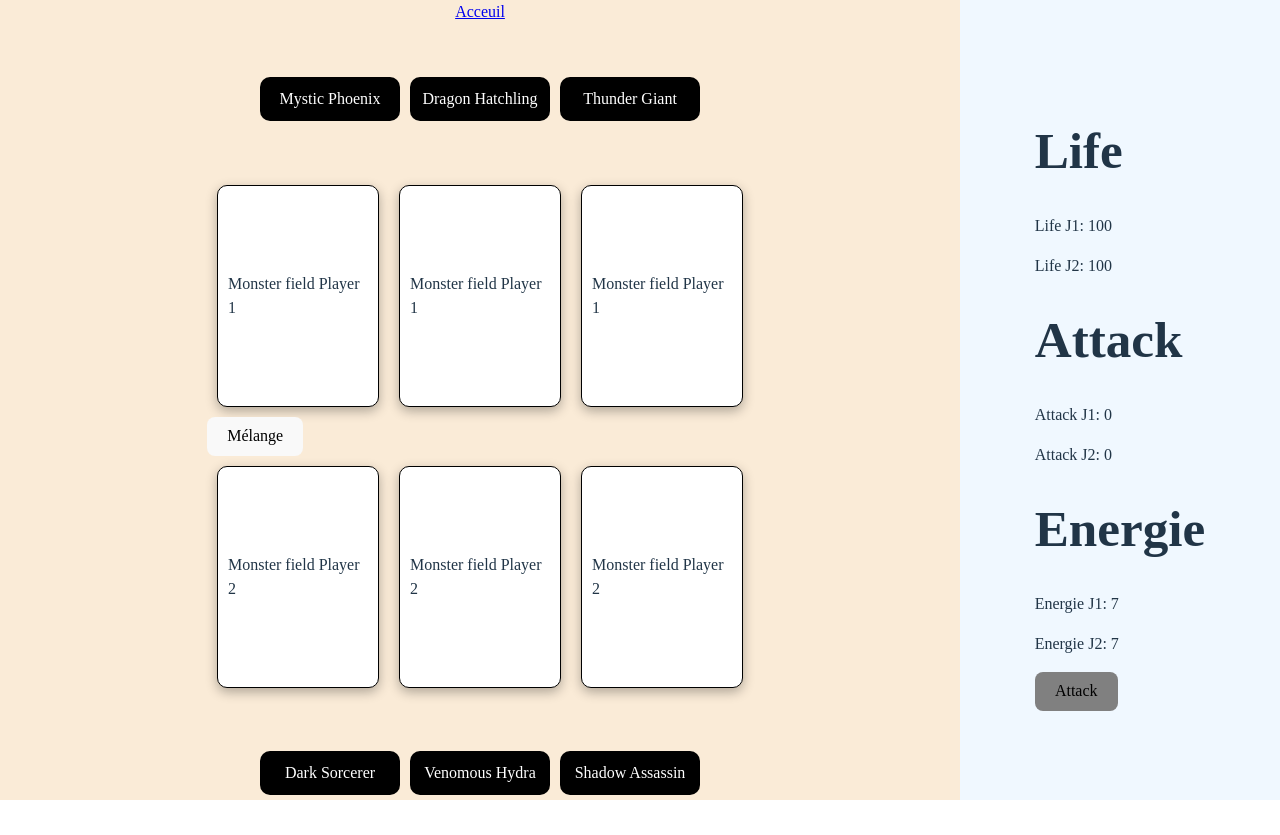
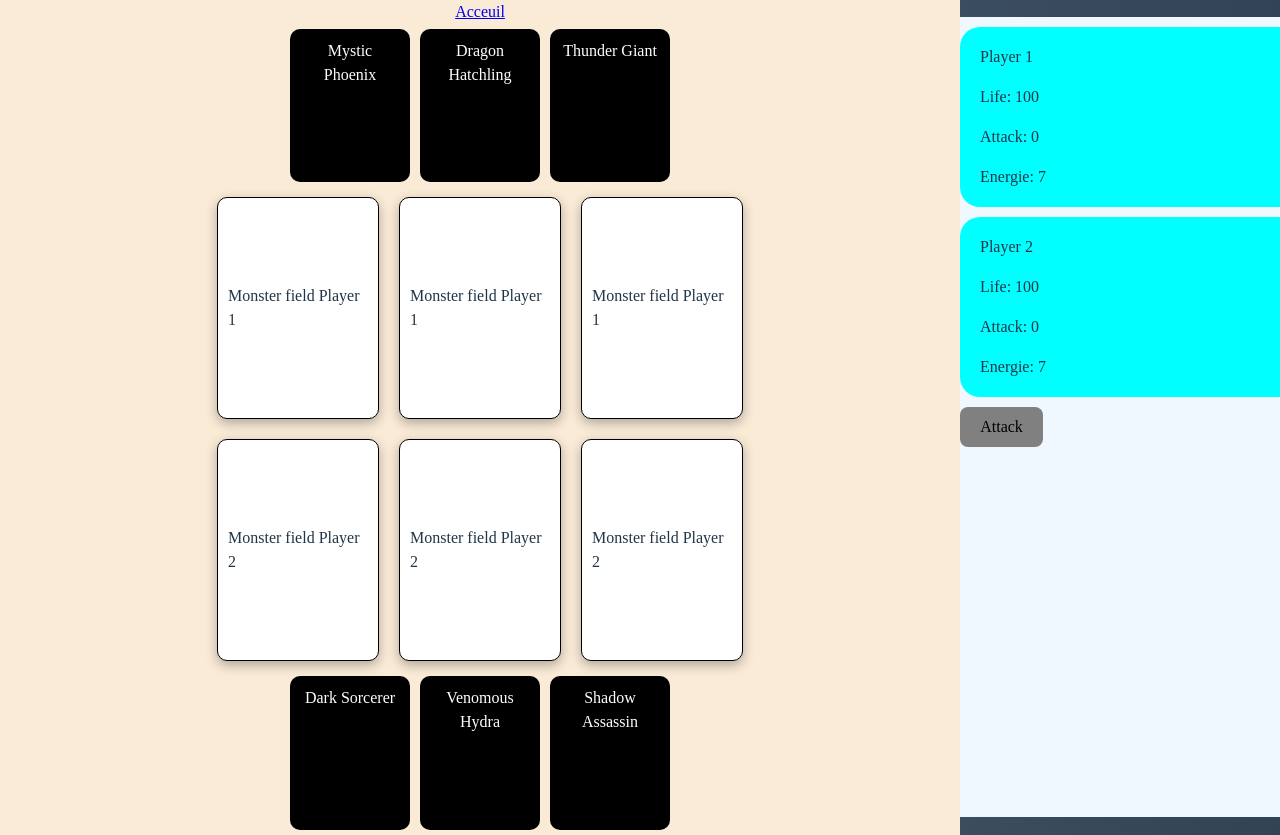
Before and after one commit to SABALBALJaoudat/CardGame, a React (Vite) app: page /game in a window 1280 px wide. Before the commit the page ends 800 px from the top, so only its background shows below. Built offline with nearby package versions, Linux system fonts and the light colour scheme.

Commit message:
Update visuel Board

```diff
--- a/src/Component/Draggable.tsx
+++ b/src/Component/Draggable.tsx
@@ -30,7 +30,8 @@ export function Draggable({ monster }: DraggableProps) {
     color: 'white',
     boxShadow: isDragging ? '0 20px 10px rgba(0, 0, 0, 0.5)' : 'none',
     transition: 'transform 0.2s ease',
-    width: '120px',
+    width: '100px',
+    aspectRatio: '6 / 8',
     textAlign: 'center' as const,
   };
 
@@ -51,7 +52,7 @@ export function Draggable({ monster }: DraggableProps) {
     setRotation({ x: 0, y: 0 });
   };
 
-  const handleMouseEnter = (e: { clientX: any; clientY: any; }) => {
+  const handleMouseEnter = (e: React.MouseEvent<HTMLDivElement>) => {
     setPrevMousePos({ x: e.clientX, y: e.clientY });
     dispatch(setHoveredCardInfo(monster));
   };
--- a/src/Component/Score.tsx
+++ b/src/Component/Score.tsx
@@ -11,16 +11,23 @@ interface ScoreProps {
 export default function Score({ attack_J1, attack_J2, energie_J1, energie_J2, lifePoint_J1, lifePoint_J2, calculFight }: ScoreProps) {
 
   return (
-    <div>
-      <h1>Life</h1>
-      <p>Life J1: {lifePoint_J1}</p>
-      <p>Life J2: {lifePoint_J2}</p>
-      <h1>Attack</h1>
-      <p>Attack J1: {attack_J1}</p>
-      <p>Attack J2: {attack_J2}</p>
-      <h1>Energie</h1>
-      <p>Energie J1: {energie_J1}</p>
-      <p>Energie J2: {energie_J2}</p>
+    <div className="score">
+      <div className="playerIcon">
+        <p>Player 1</p>
+        <div className="playerInformation">
+          <p>Life: {lifePoint_J1}</p>
+          <p>Attack: {attack_J1}</p>
+          <p>Energie: {energie_J1}</p>
+        </div>
+      </div>
+      <div className="playerIcon">
+        <p>Player 2</p>
+        <div className="playerInformation">
+          <p>Life: {lifePoint_J2}</p>
+          <p>Attack: {attack_J2}</p>
+          <p>Energie: {energie_J2}</p>
+        </div>
+      </div>
       <button onClick={calculFight} style={{ background: 'grey' }}>Attack</button>
     </div>
   )
--- a/src/Css/App.css
+++ b/src/Css/App.css
@@ -1,6 +1,6 @@
 .App {
-  width: 100vw;
-  height: 100vh;
+  width: 100%;
+  height: 100%;
   background: linear-gradient(90deg, #c3dbec 0%, #2c3e50 100%) 0% 0% / 400% 400%;
   animation: 15s ease 0s infinite normal none running gradient;
   font-family: "Englebert", cursive;
@@ -8,7 +8,7 @@
   font-style: normal;
 }
 
-h1{
+h1 {
   font-size: 3.2em;
   line-height: 1.1;
 }
@@ -44,6 +44,7 @@ h1{
     border-radius: 12px;
     flex-direction: column;
   }
+
   a:hover {
     color: white;
   }
@@ -72,6 +73,7 @@ h1{
   width: 75%;
   height: 100%;
   background-color: antiquewhite;
+  overflow: hidden;
 
   .line {
     display: flex;
@@ -79,25 +81,37 @@ h1{
 }
 
 .zoomCard {
-  display: flex;
-  flex-direction: column;
-  align-items: center;
-  justify-content: center;
   width: 25%;
-  height: 100%;
+  height: 100vh;
   overflow-y: auto;
   background-color: aliceblue;
+}
+
+.score {
+  height: fit-content;
+}
+
+.playerIcon {
+  width: 100%;
+  height: fit-content;
+  padding: 2px 20px;
+  margin: 10px 0;
+  border-radius: 20px;
+  background-color: aqua;
 }
 
 .card_detailed {
   display: flex;
   align-items: center;
   justify-content: center;
-  width: 300px;
-  height: 450px;
+  width: 90%;
+  max-width: 300px;
+  aspect-ratio: 2 / 3;
+  max-height: 450px;
   border-radius: 20px;
   background-color: black;
   color: white;
+  margin: 10px auto;
   /*transform-style: preserve-3d;
   transform: perspective(1000px);*/
 
@@ -111,12 +125,16 @@ h1{
 
 @keyframes gradient {
   0% {
-      background-position: 0% 50%;
+    background-position: 0% 50%;
   }
+
   50% {
     background-position: 100% 50%;
   }
+
   100% {
     background-position: 0% 50%;
   }
-};
+}
+
+;
--- a/src/Page/Board.tsx
+++ b/src/Page/Board.tsx
@@ -227,7 +227,6 @@ export default function Board() {
                   </Droppable>
                 ))}
               </div>
-            <button onClick={shuffleHand}>Mélange</button>
               <div className="line">
                 {containers_monsters_J2.map((id) => (
                   <Droppable key={id} id={id}>
```
Lines whose indentation alone changed are shown as unchanged.
